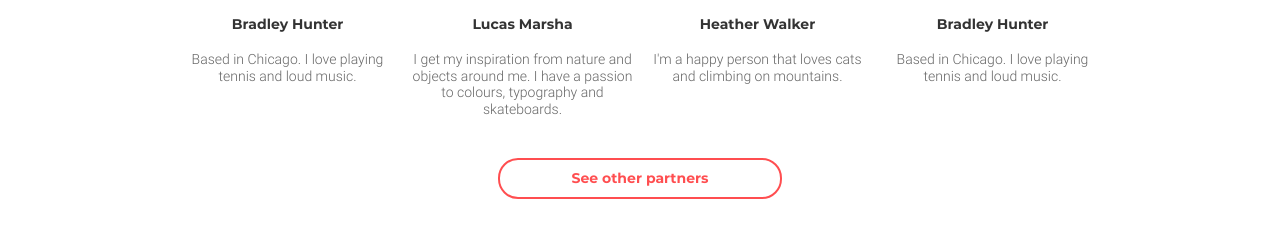
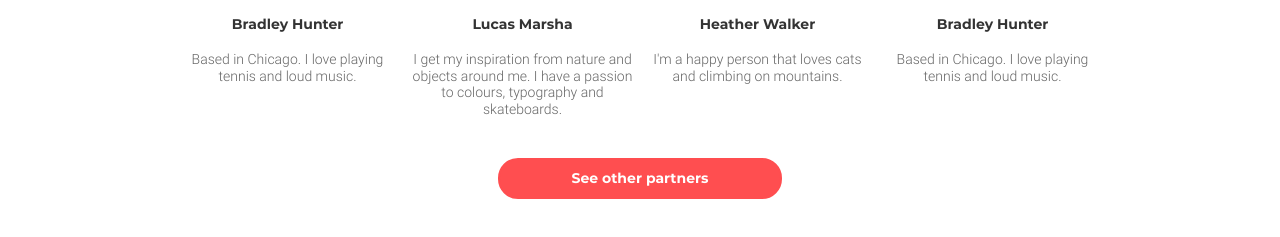
Before and after one commit to rynazavr/hw-08, a plain HTML site: page index.html in a window 1280 px wide. In both pictures the pointer is over the link "See other partners". Shown: the part 970-1207 px from the top of the page. Drawn offline with Linux system fonts and the light colour scheme.

Commit message:
23.04.2020 11:43

```diff
--- a/css/styles.css
+++ b/css/styles.css
@@ -241,6 +241,11 @@ header {
   padding: 10px;
   margin: 0px auto 58px auto;
 }
+.see-other-partnert-btn:hover,
+.see-other-partnert-btn:focus {
+  background-color: rgb(255, 78, 80);
+  color: #ffffff;
+}
 @media (max-width: 767px) {
   .partner-item:not(:last-child) {
     margin-bottom: 28px;
```
